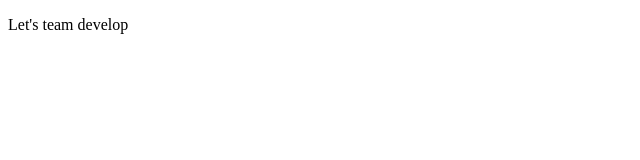
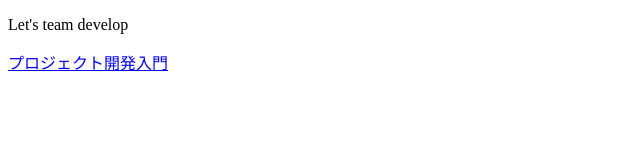
Before and after one commit to hosoya0503/kadai-1020, a plain HTML site: page index.html in a window 1280 px wide. Shown: the whole page, without its empty margins (0-640 px from the left). Drawn offline with Linux system fonts and the light colour scheme.

Commit message:
URLの追記

```diff
--- a/index.html
+++ b/index.html
@@ -2,6 +2,6 @@
 <html lamg="ja">
 <body>
 <p>Let's team develop</p>
-
+<a href="https://sites.google.com/morijyobi.ac.jp/introduction-to-project-develo/%E3%83%9B%E3%83%BC%E3%83%A0"> プロジェクト開発入門</a>
 </body>
 </html>
```
